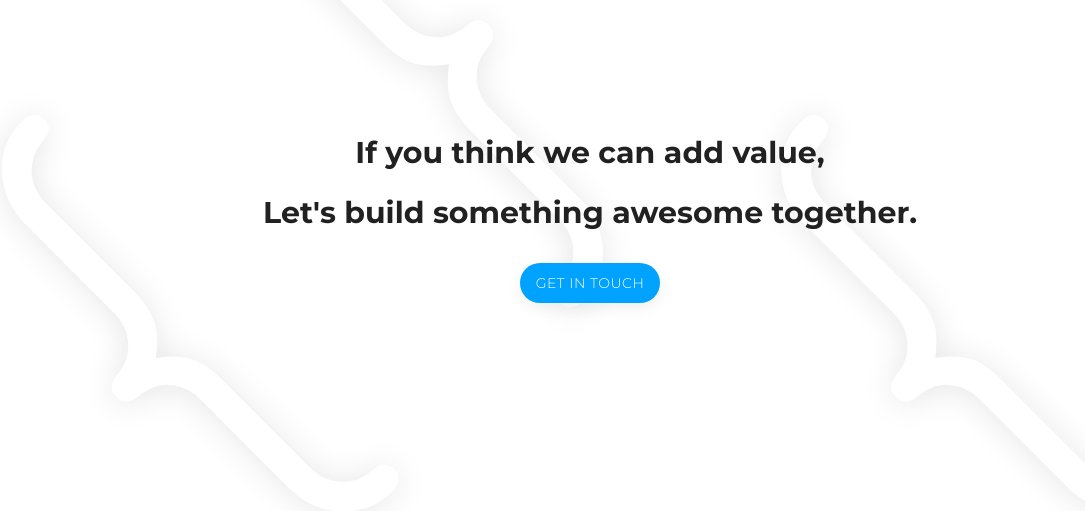
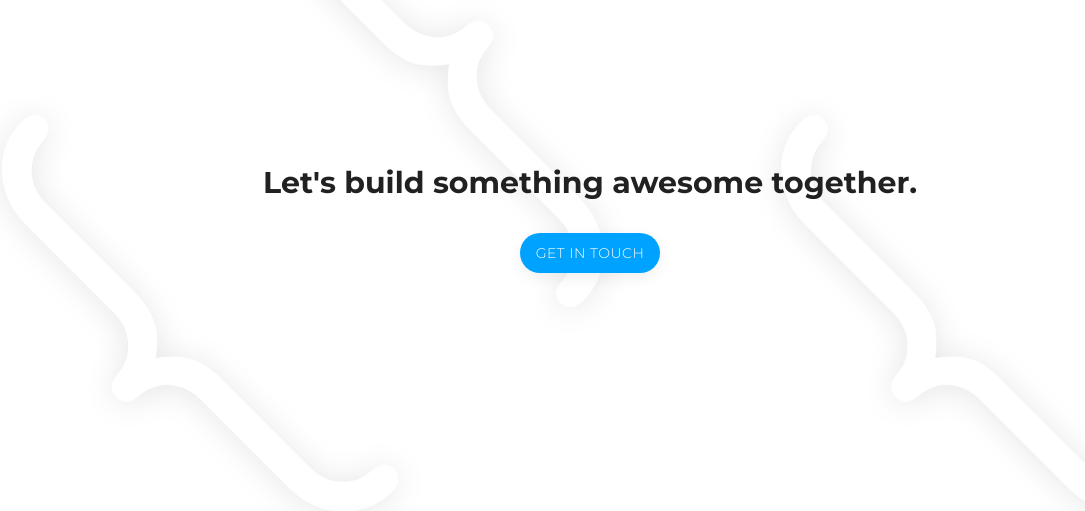
Before and after one commit to zyphertech/landing-page, a website: page app/index.html in a window 1280 px wide. Shown: the part 4880-5391 px from the top of the page, without its empty margins (50-1135 px from the left). Drawn offline with nearby package versions, Linux system fonts and the light colour scheme; files whose address does not match are found by name.

Commit message:
Update index.html

```diff
--- a/app/index.html
+++ b/app/index.html
@@ -726,10 +726,6 @@
 
       <div class="details center-align ">
         <div class="text">
-          If you think we can add value,
-
-        </div>
-        <div class="text">
             Let's build something awesome together.
         </div>
         <a href="mailto:hello@zypher.tech" class="btn circle">
```
